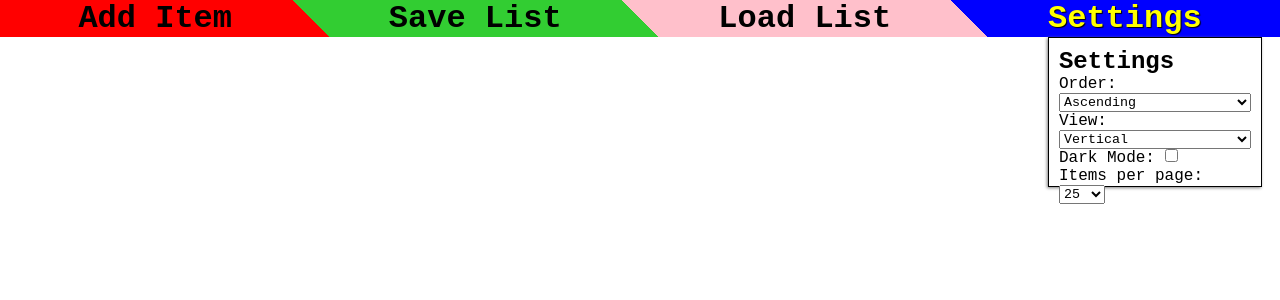
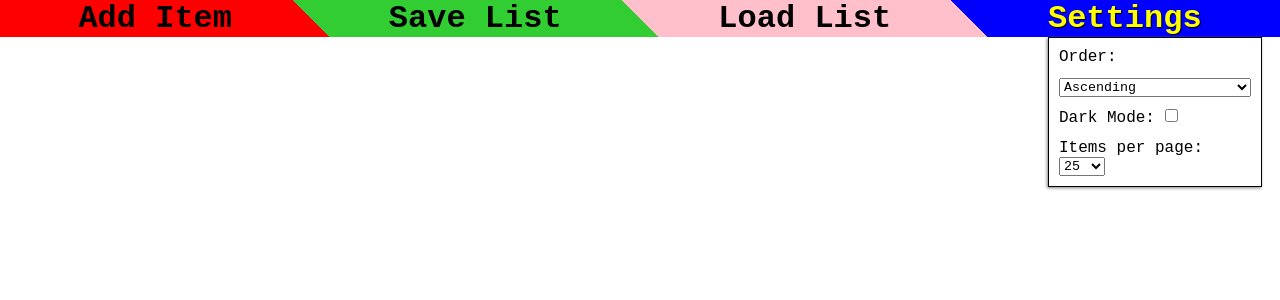
Before and after one commit to Dav-Sandhu/List-Maker-Version-2, a React (Create React App) app: page / in a window 1280 px wide. Both pictures are taken after a click on the button "Settings". Shown: the top 300 px of the page. Built offline with nearby package versions, Linux system fonts and the light colour scheme.

Commit message:
Update Settings.js

```diff
--- a/src/components/Settings/Settings.js
+++ b/src/components/Settings/Settings.js
@@ -1,34 +1,26 @@
 import { useDispatch, useSelector } from "react-redux"
-import { setDarkMode, setOrder, setView, setItemsPerPage } from "../../reducers/settingsSlice"
+import { setDarkMode, setOrder, setItemsPerPage } from "../../reducers/settingsSlice"
+import { sortItems } from "../../reducers/itemsSlice"
 import './Settings.scss'
 
 const Settings = () => {
     const dispatch = useDispatch()
-    const { darkMode, order, view, itemsPerPage } = useSelector(state => state.settings)
+    const { darkMode, order, itemsPerPage } = useSelector(state => state.settings)
 
     return(
         <div className="settings">
-            <h1>Settings</h1>
-
             <label htmlFor="order">Order: </label>
             <select
                 id="order"
                 data-testid="order"
                 value={order}
-                onChange={(e) => dispatch(setOrder(e.target.value))}>
+                onChange={(e) => {
+                    dispatch(setOrder(e.target.value))
+                    dispatch(sortItems(e.target.value))
+                }}>
                 <option value="asc">Ascending</option>
                 <option value="desc">Descending</option>
                 <option value="rand">Random</option>
-            </select>
-
-            <label htmlFor="view">View: </label>
-            <select
-                id="view"
-                data-testid="view"
-                value={view}
-                onChange={(e) => dispatch(setView(e.target.value))}>
-                <option value="vertical">Vertical</option>
-                <option value="horizontal">Horizontal</option>
             </select>
 
             <div className="darkMode">
```
